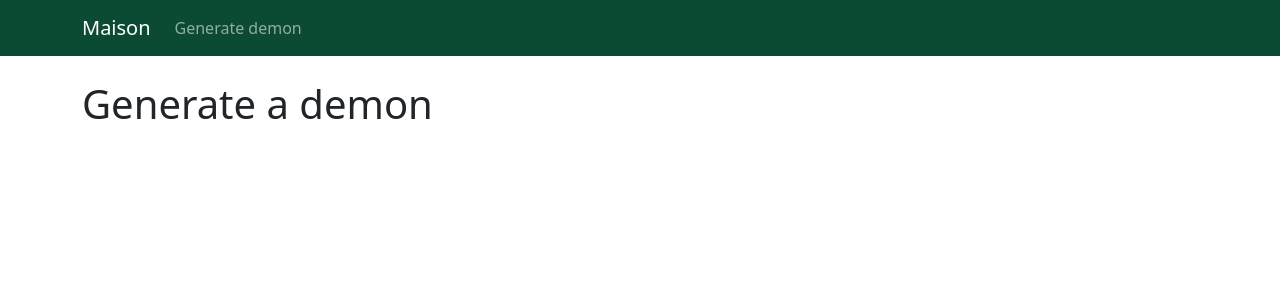
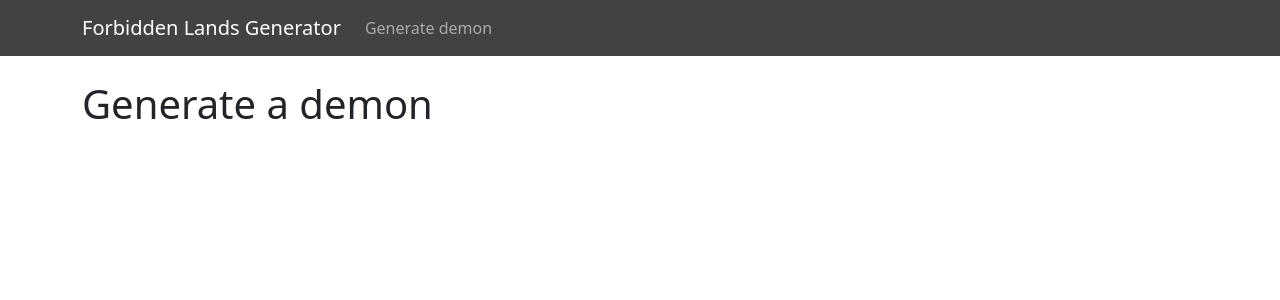
Before and after one commit to philippe-lemaire/forbidden_lands, a Django app: page / in a window 1280 px wide. Shown: the top 300 px of the page. Run offline with Django 3.2, Linux system fonts and the light colour scheme.

Commit message:
change to the nav bar color and site name

```diff
--- a/templates/base.html
+++ b/templates/base.html
@@ -16,9 +16,9 @@
 
 
     {% block navbar %}
-    <nav class="navbar navbar-expand-lg navbar-dark" style="background-color: #0C4B33;">
+    <nav class="navbar navbar-expand-lg navbar-dark" style="background-color: #424242;">
         <div class="container container-fluid">
-            <a class="navbar-brand" href="/">Maison</a>
+            <a class="navbar-brand" href="/">Forbidden Lands Generator</a>
             <button class="navbar-toggler" type="button" data-bs-toggle="collapse" data-bs-target="#navbarNavDropdown"
                 aria-controls="navbarNavDropdown" aria-expanded="false" aria-label="Toggle navigation">
                 <span class="navbar-toggler-icon"></span>
```
